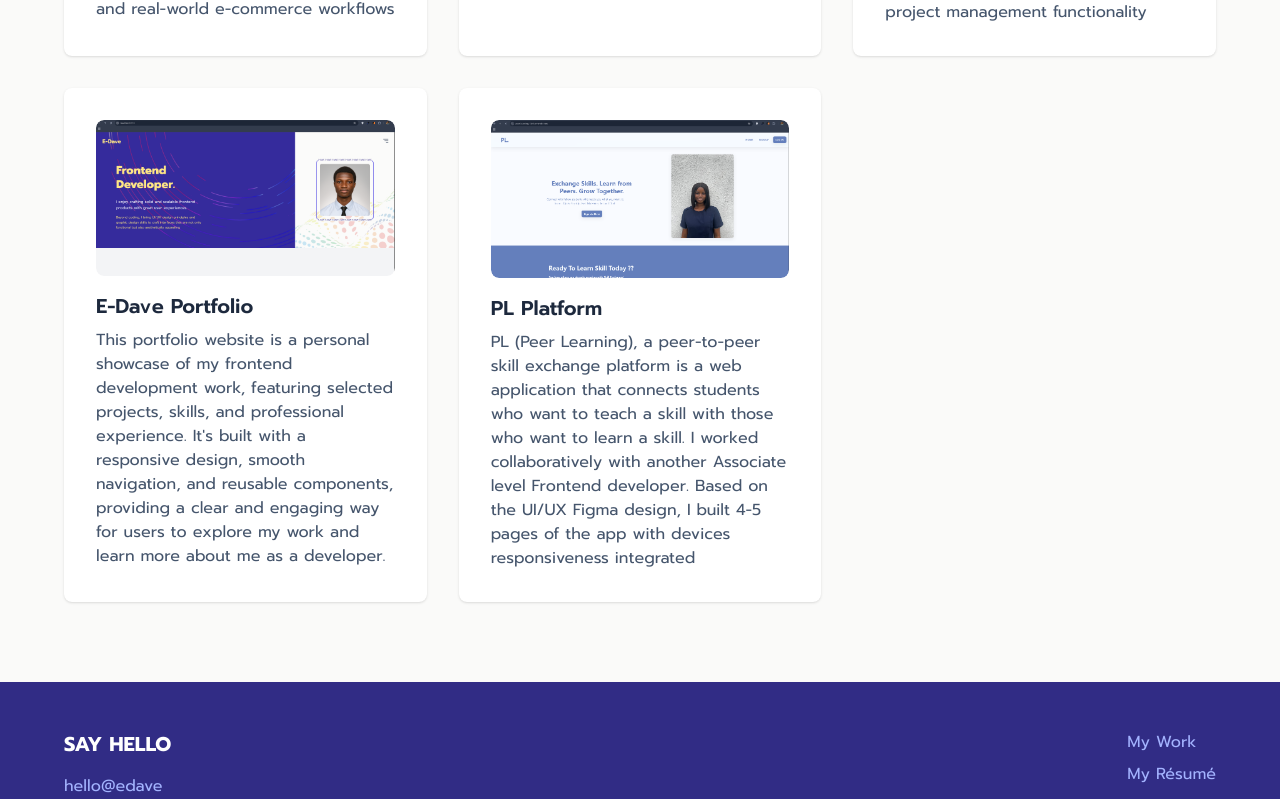
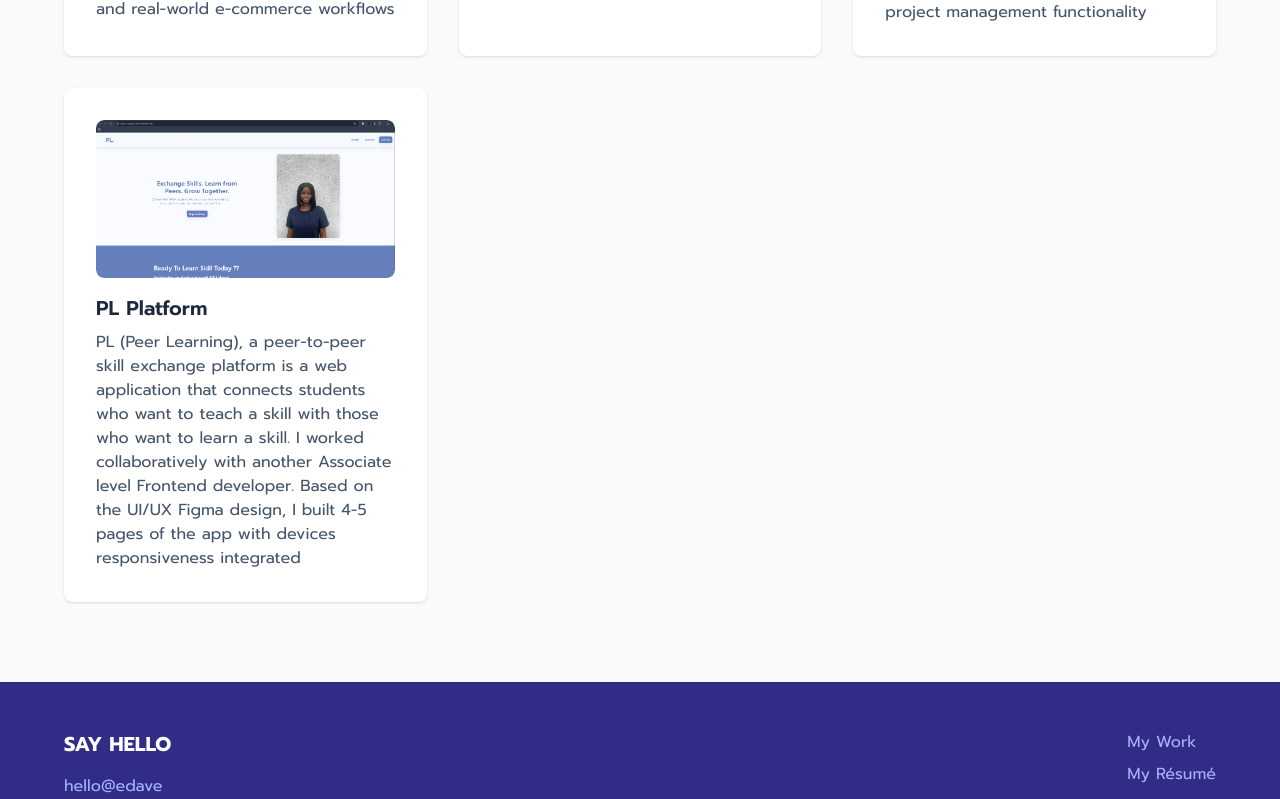
Before and after one commit to Ogunleyed01/Mi-Portfolio, a React (Vite) app: page /work in a window 1280 px wide. Shown: the part 760-1559 px from the top of the page. Built offline with nearby package versions, Linux system fonts and the light colour scheme.

Commit message:
fix: scroll to top at page route change

```diff
--- a/src/App.jsx
+++ b/src/App.jsx
@@ -3,10 +3,12 @@
 import Landing from './pages/landing'
 import Work from './pages/work'
 import Resume from './pages/resume'
+import ScrollToTop from './components/ScrollToTop'
 
 const App = () => {
   return (
     <Router>
+      <ScrollToTop />
       <Routes>
         <Route path="/" element={<Landing />} />
         <Route path="/work" element={<Work />} />
--- /dev/null
+++ b/src/components/ScrollToTop.jsx
@@ -0,0 +1,14 @@
+import { useEffect } from 'react'
+import { useLocation } from 'react-router-dom'
+
+const ScrollToTop = () => {
+  const { pathname } = useLocation()
+
+  useEffect(() => {
+    window.scrollTo(0, 0)
+  }, [pathname])
+
+  return null
+}
+
+export default ScrollToTop
--- a/src/pages/work.jsx
+++ b/src/pages/work.jsx
@@ -72,15 +72,6 @@
     },
     {
       id: 4,
-      name: 'E-Dave Portfolio',
-      logo: 'E-DAVE',
-      image: '/edave.png',
-      url: 'edave.netlify.app',
-      github: 'https://github.com/Ogunleyed01/Mi-Portfolio',
-      description: 'This portfolio website is a personal showcase of my frontend development work, featuring selected projects, skills, and professional experience. It\'s built with a responsive design, smooth navigation, and reusable components, providing a clear and engaging way for users to explore my work and learn more about me as a developer.'
-    },
-    {
-      id: 5,
       name: 'PL Platform',
       logo: 'PL',
       image: '/pl.png',
```
